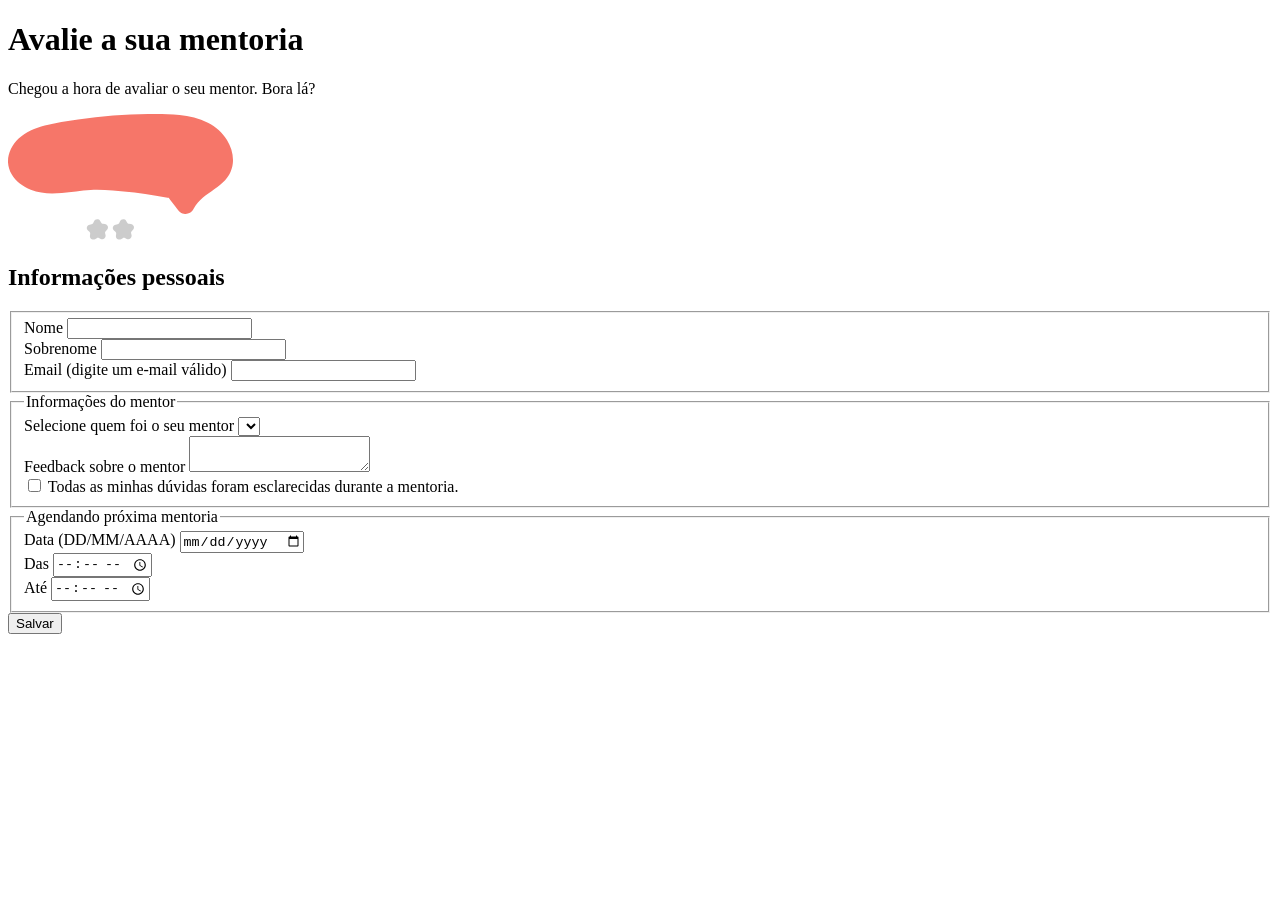
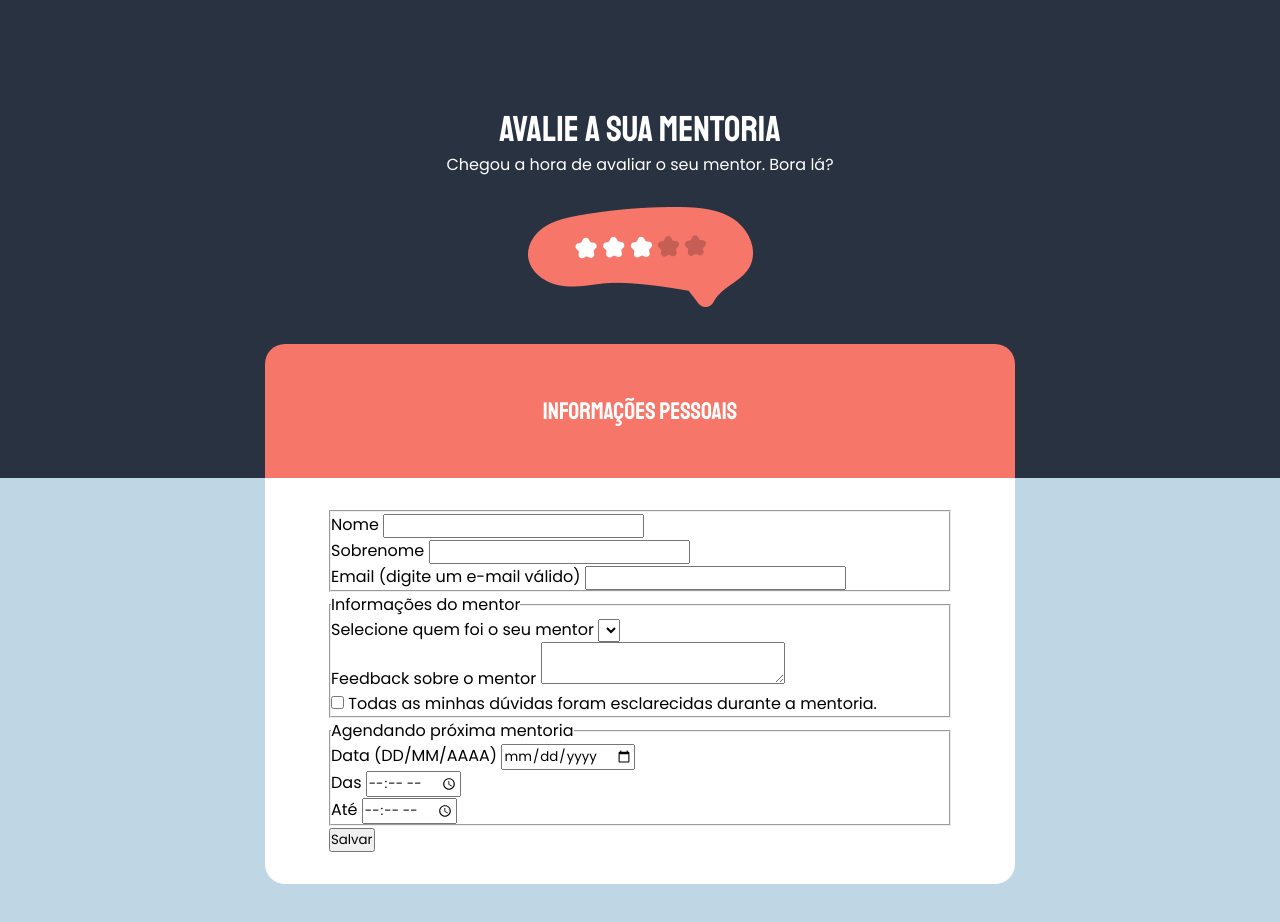
Before and after one commit to angelo-ambrosio/desafio-03b-explorer-rocketseat, a plain HTML site: page index.html in a window 1280 px wide. Before the commit the page ends 800 px from the top, so only its background shows below. Drawn offline with Linux system fonts and the light colour scheme.

Commit message:
header pronto e estilo do background finalizado

```diff
--- a/index.html
+++ b/index.html
@@ -1,11 +1,15 @@
 <!DOCTYPE html>
 <html lang="en">
 <head>
+    <link rel="preconnect" href="https://fonts.googleapis.com">
+    <link rel="preconnect" href="https://fonts.gstatic.com" crossorigin>
     <meta charset="UTF-8">
     <meta http-equiv="X-UA-Compatible" content="IE=edge">
     <meta name="viewport" content="width=device-width, initial-scale=1.0">
     <title>Avalie a sua mentoria</title>
     <link rel="stylesheet" href="style.css">
+
+    <link href="https://fonts.googleapis.com/css2?family=Poppins&family=Staatliches&display=swap" rel="stylesheet">
 </head>
 <body>
 
@@ -13,18 +17,7 @@
         <h1>Avalie a sua mentoria</h1>
         <p>Chegou a hora de avaliar o seu mentor. Bora lá?</p>
 
-        <div class="header-img">
-            <div class="baloon">
-                <img src="./img/Vector.svg" alt="">
-                <div class="stars">
-                    <img src="./img/Vector-1.svg" alt="">
-                    <img src="./img/Vector-1.svg" alt="">
-                    <img src="./img/Vector-1.svg" alt="">
-                    <img src="./img/Vector-4.svg" alt="">
-                    <img src="./img/Vector-4.svg" alt="">
-                </div>
-            </div>
-        </div>
+        <img src="./img/Group 1.png" alt="" class="header-img">
 
         <div class="title-form">
             <h2>Informações pessoais</h2>
--- a/style.css
+++ b/style.css
@@ -0,0 +1,59 @@
+/* font-family: 'Staatliches', cursive; */
+
+* {
+    margin: 0;
+    padding: 0;
+    box-sizing: border-box;
+    font-family: 'Poppins', sans-serif;
+}
+
+body{
+    background-color: #BFD7E4;
+}
+
+header {
+    width: 100%;
+    text-align: center;
+    background-color: #293241;
+}
+
+header h1 {
+    padding-top: 107px;
+    font-family: 'Staatliches', cursive;
+    color: white;
+    font-weight: normal;
+    font-size: 36px;
+}
+
+header p {
+    color: white;
+    font-size: 16px;
+}
+
+header .header-img{
+    margin: 30px auto;
+}
+
+header .title-form {
+    width: 750px;
+    border-radius: 20px 20px 0 0;
+    background-color: #F67669;
+    margin: 0 auto;
+}
+
+header h2 {
+    color: white;
+    font-family: 'Staatliches', cursive;
+    font-weight: normal;
+    font-size: 24px;
+    line-height: 34px;
+    padding: 50px 0;
+}
+
+form {
+    width: 750px;
+    margin: 0 auto 392px;
+    padding: 32px 64px;
+    background-color: #fff;
+    border-radius: 0 0 20px 20px;
+}
```
Also changed, not shown: img/Group 1.png (added).
